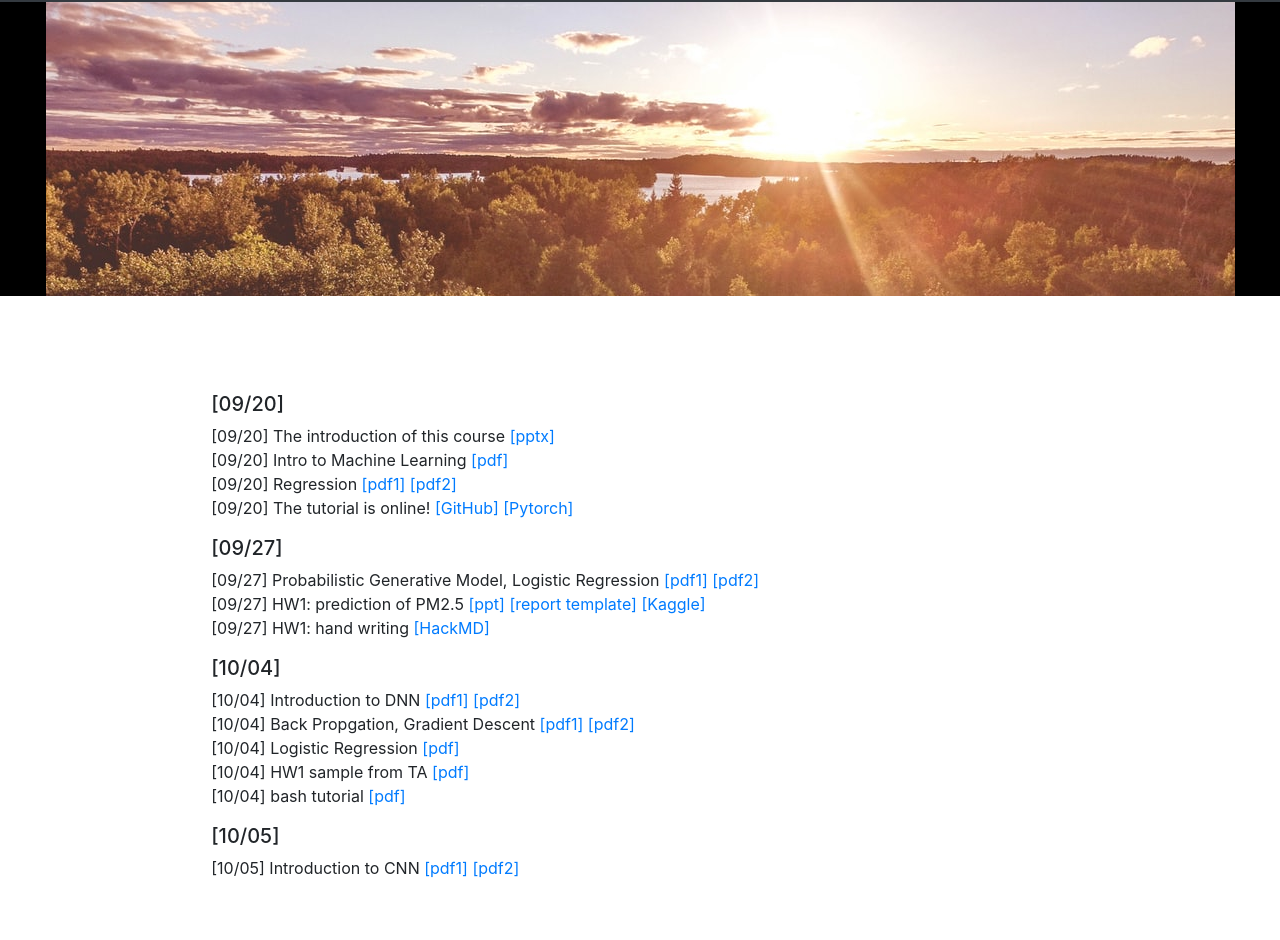
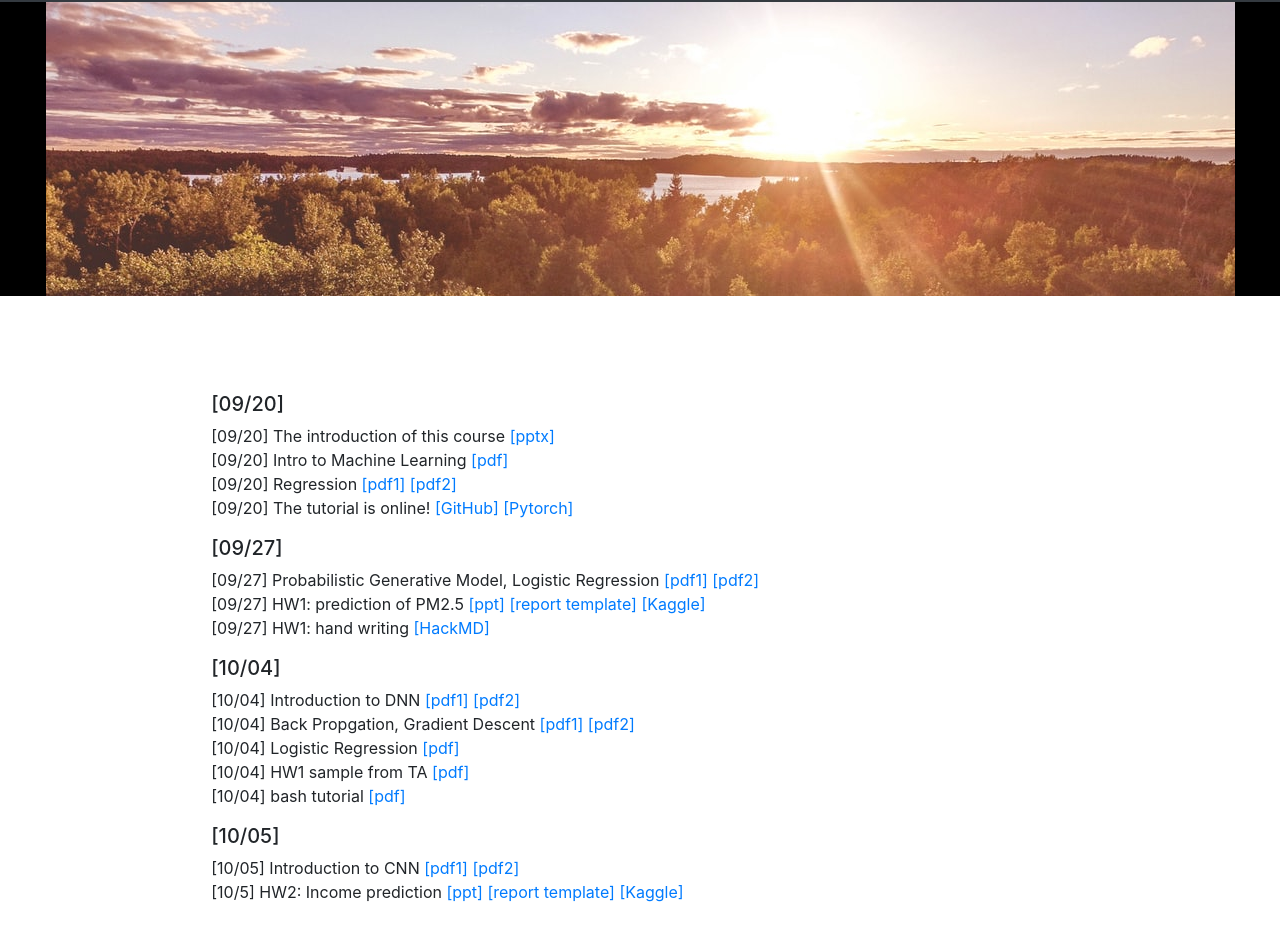
Before and after one commit to mlta2019fall/ML-web, a plain HTML site: page Syllabus.html in a window 1280 px wide. Shown: the part 54-994 px from the top of the page. Drawn offline with nearby package versions, Linux system fonts and the light colour scheme.

Commit message:
Update Syllabus.html

```diff
--- a/Syllabus.html
+++ b/Syllabus.html
@@ -105,6 +105,11 @@
 						<a href="https://drive.google.com/open?id=1dZAvcuVeLfUuLQyg3rF35o9Ol8Ml0gqH"> [pdf1] </a>
 						<a href="https://drive.google.com/open?id=1J_RQbTKeySFPvWUvH6you42O_fYosCFl"> [pdf2] </a>
 						<br>
+						[10/5] HW2: Income prediction
+						<a href="https://docs.google.com/presentation/d/1HJUGz3vo_yuj_7fXT9DgfnP9mbFyOiFQkS3DJzPsbwE/edit?fbclid=IwAR2hKAIyB34OGD90plf8Ix6RDYughAWTRZs2wXm3pE-fsNR0pUF16ofAS3g#slide=id.g64642be7b1_0_0"> [ppt] </a>
+						<a href="https://docs.google.com/document/d/1ROAFfY7AuVoCPOIpbMCQizwGTj-YFKS2JE_39XJ2Wuc/edit?usp=sharing"> [report template] </a>
+						<a href="https://www.kaggle.com/t/ac6671e496fc4c419ac6c4cb6cb9ea8c"> [Kaggle] </a>
+						<br>
 					</p>
 			</div>
 		</div>
```
